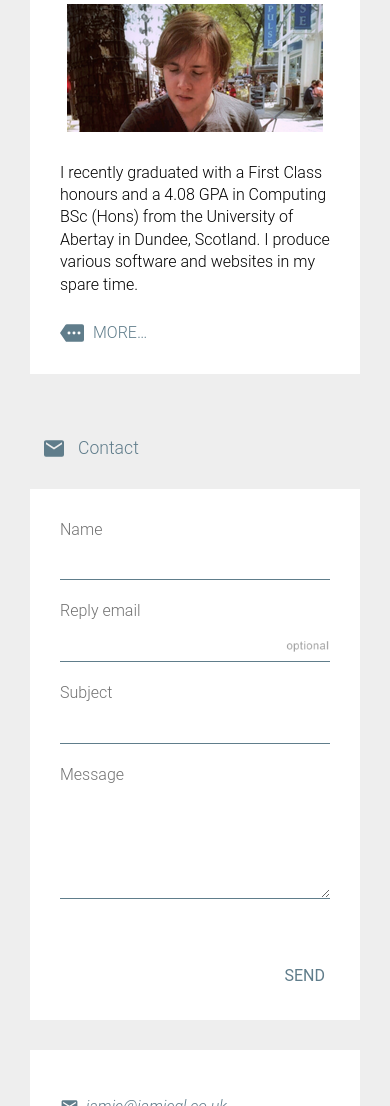
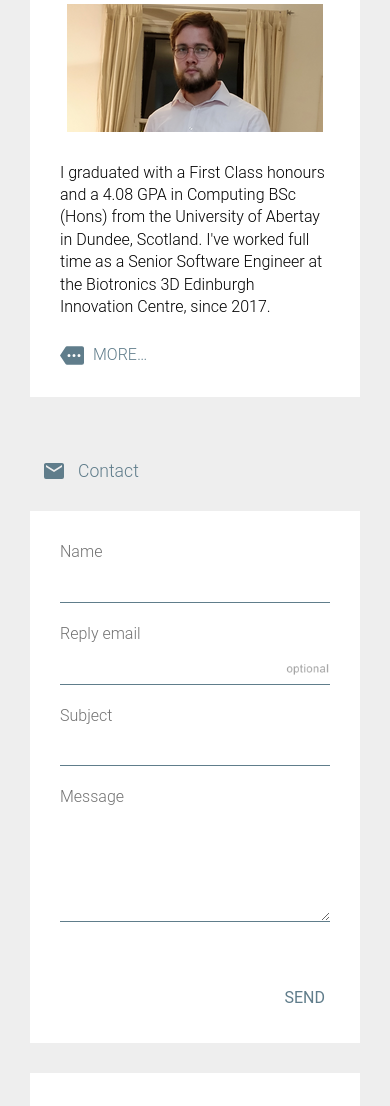
Before and after one commit to jamiegluk/jamiegl, a website: page src/index.html in a window 390 px wide. Shown: the part 2302-3408 px from the top of the page. Drawn offline with nearby package versions, Linux system fonts and the light colour scheme; some icons are missing.

Commit message:
Update About Me, replace text and images

```diff
--- a/src/css/projects.css
+++ b/src/css/projects.css
@@ -24,13 +24,13 @@
   display: block;
   -moz-box-sizing: border-box;
   box-sizing: border-box;
-  background: url("./../img/jamie_chess_256x380.png") no-repeat;
+  background: url("./../img/jamie_book_256x520.png") no-repeat;
   background-size: cover;
   background-position: center top;
   padding-left: 256px;
 }
 #about img.expanded {
-  height: 380px !important;
+  height: 520px !important;
   -webkit-transition: height 500ms;
   transition: height 500ms;
 }
--- a/src/index.html
+++ b/src/index.html
@@ -246,7 +246,7 @@
     />
     <meta
       property="og:image"
-      content="https://jamiegl.com/img/jamie_chess_256x380.png"
+      content="https://jamiegl.com/img/jamie_book_256x520.png"
     />
     <meta
       property="og:image"
@@ -258,7 +258,7 @@
     />
     <meta
       property="og:image"
-      content="https://jamiegl.com/img/jamie_chess_256x128.png"
+      content="https://jamiegl.com/img/jamie_book_256x128.png"
     />
     <meta property="profile:first_name" content="Jamie" />
     <meta property="profile:last_name" content="Lievesley" />
@@ -538,18 +538,20 @@
         </h2>
         <article class="textbox" data-fitimgright="true">
           <img
-            src="./img/jamie_chess_256x128.png"
+            src="./img/jamie_book_256x128.png"
             title="Me"
             class="right"
             style="height: 128px;"
             itemprop="image"
           />
           <p>
-            I recently graduated with a First Class honours and a 4.08 GPA in
+            I graduated with a First Class honours and a 4.08 GPA in
             <span itemprop="award">Computing BSc (Hons)</span> from the
             <span itemprop="alumniOf">University of Abertay</span>
-            in Dundee, Scotland. I produce various software and websites in my
-            spare time.
+            in Dundee, Scotland. I've worked full time as a
+            <span itemprop="jobTitle">Senior Software Engineer</span> at the
+            <span itemprop="affiliation">Biotronics 3D</span> Edinburgh
+            Innovation Centre, since 2017.
           </p>
           <input
             id="expandable-about-controlcb"
@@ -560,38 +562,45 @@
           />
           <span class="expandable">
             <p>
-              Specialising in Java for desktop, but with experience in Python,
-              C#, Pascal and more, I can produce cross-platform polished
-              software to fit most tasks thrown at me. Furthermore, these skills
-              carry over to Android for development with mobile technologies,
-              using the most up-to-date techniques and software.
+              Biotronics 3D is a prominent London-based developer of medical
+              imaging and radiology systems; such as RIS, PACS, Viewer, Patient
+              Portal and Teleradiology, via their product <i>3Dnet</i>. The
+              application - operating in 15 countries worldwide, including NHS
+              trusts - utilises HL7 and DICOM standards technology.
             </p>
             <p>
               On the web, I cater to the entire eco-system. From front-end
               design and deployment, to back end scripting and information
-              systems. I am proficient in HTML5, CSS3, SASS and JavaScript
-              (covering jQuery). Websites I develop always use modern design
-              ideologies, such as Google's Material Design, with clean and
-              colour-coordinated interfaces that look good, whilst being
-              designed with ergonomics at the core. Such websites reflect the
-              modern concept of responsive design for a range of device sizes
-              and input methods. On the back-end I use PHP, NodeJS, Python,
-              MySQL and Apache Server technologies to tie everything together. I
-              have worked with Hadoop and related technologies and have a basic
-              understanding of enterprise-level, big-data systems. I can use
-              various build environments and frameworks; such as Grunt, NPM,
-              YARN, Git, React, Bootstrap, Webpack and more.
+              systems. I am proficient in HTML5, CSS3, and JavaScript. Daily, I
+              work with Typescript, React, LessCSS, MobX and Bootstrap on the
+              front-end; .Net, NodeJS and SQL Server on the backend. I also may
+              use PHP, NodeJS, Python, SASS, MySQL and Apache Server
+              technologies. I can use various build tools; such as Yarn, NPM,
+              Webpack, Git, SVN, Grunt and more.
             </p>
             <p>
-              My Honours project is titled "<i
+              Websites I develop always use modern design ideologies, such as
+              Google's Material Design, with clean, colour-coordinated
+              interfaces that look good, whilst being designed with ergonomics
+              at the core. Responsive design and accessibility are key. I have a
+              basic understanding of enterprise-level, cloud systems, including
+              Azure and Hadoop.
+            </p>
+            <p>
+              Specialising in C# and Java for desktop, but with experience in
+              Python, Pascal and more, I produce cross-platform polished
+              software. These skills also carry over to Android for development
+              with mobile technologies.
+            </p>
+            <p>
+              My Honours project, entitled "<i
                 >Implementing an Electronic Student Self-Service Attendance
                 System for University Classrooms and Lectures</i
-              >" and aims to replace the outdated paper-based class register
-              with an electronic, networked register process. This uses a
-              Raspberry Pi device hooked up to an RFID card reader for scanning
-              student cards and, alternatively, a bluetooth transceiver for
-              detecting student mobile devices. For this, I succeeded and
-              received an A+ grade.
+              >", aims to replace outdated paper-based class register with an
+              electronic, networked check-in process. This uses a Raspberry Pi
+              device hooked up to an RFID card reader for scanning student cards
+              and, alternatively, a bluetooth transceiver for detecting student
+              mobile devices. For this, I succeeded and received an A+ grade.
             </p>
           </span>
           <label
--- a/src/rss.xml
+++ b/src/rss.xml
@@ -49,7 +49,7 @@
   <description>Who am I and what do I do?.</description>
   <category>Information</category>
   <enclosure
-        url="https://jamiegl.com/img/jamie_chess_256x380.png"
+        url="https://jamiegl.com/img/jamie_book_256x520.png"
         length="278523"
         type="image/png"
       />
```
Also changed, not shown: src/img/jamie_book_256x128.png (added), src/img/jamie_book_256x520.png (added), src/img/jamie_chess_256x128.png (deleted), src/img/jamie_chess_256x380.png (deleted).
